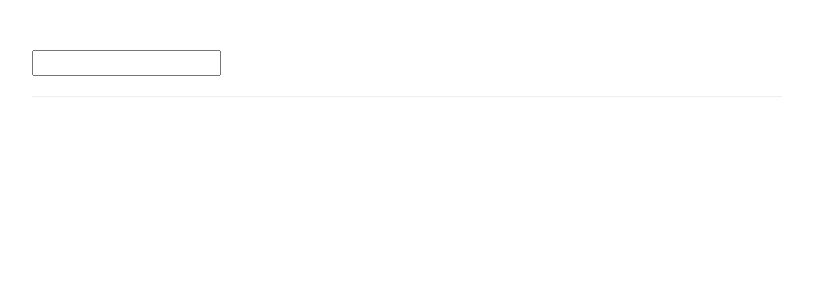
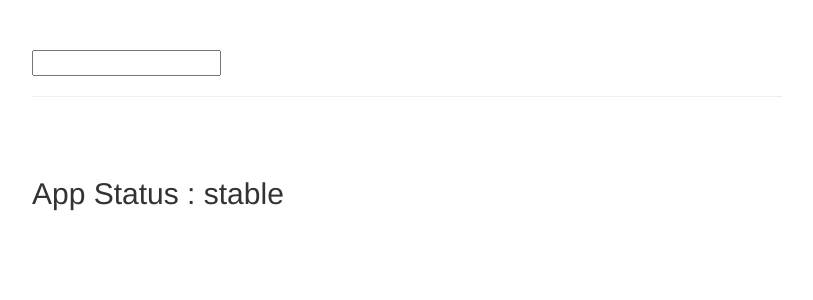
Before and after one commit to suryamanda/angular, an Angular app: page / in a window 1280 px wide. Shown: the top 300 px of the page, without its empty margins (233-1046 px from the left). Built offline with nearby package versions, Linux system fonts and the light colour scheme.

Commit message:
Using async pipe to apply on data from observables etc.

```diff
--- a/src/app/app.component.html
+++ b/src/app/app.component.html
@@ -3,6 +3,9 @@
     <div class="col-xs-12 col-sm-10 col-md-8 col-sm-offset-1 col-md-offset-2">
       <input type="text" [(ngModel)]="filteredStatus">
       <hr>
+
+      <br><br>
+      <h2>App Status : {{appStatus | async}}</h2>
       <ul class="list-group">
         <li
           class="list-group-item"
--- a/src/app/app.component.ts
+++ b/src/app/app.component.ts
@@ -6,6 +6,13 @@
   styleUrls: ['./app.component.css']
 })
 export class AppComponent {
+
+
+  appStatus = new Promise((resolve, reject) => {
+    setTimeout(() => {
+        resolve('stable');
+    }, 2000)
+  });
 
   filteredStatus: string;
 
--- a/src/app/filter.pipe.ts
+++ b/src/app/filter.pipe.ts
@@ -4,7 +4,6 @@
   name: 'filter'
 })
 export class FilterPipe implements PipeTransform {
-
   transform(value: any, filterString: string, propName: string): any {
     if(value.length === 0){
       return value;
@@ -17,5 +16,4 @@
     }
     return resultArray;
   }
-
 }
```
Also changed, not shown: 1 other file (tests, documents, lock files or other folders).
